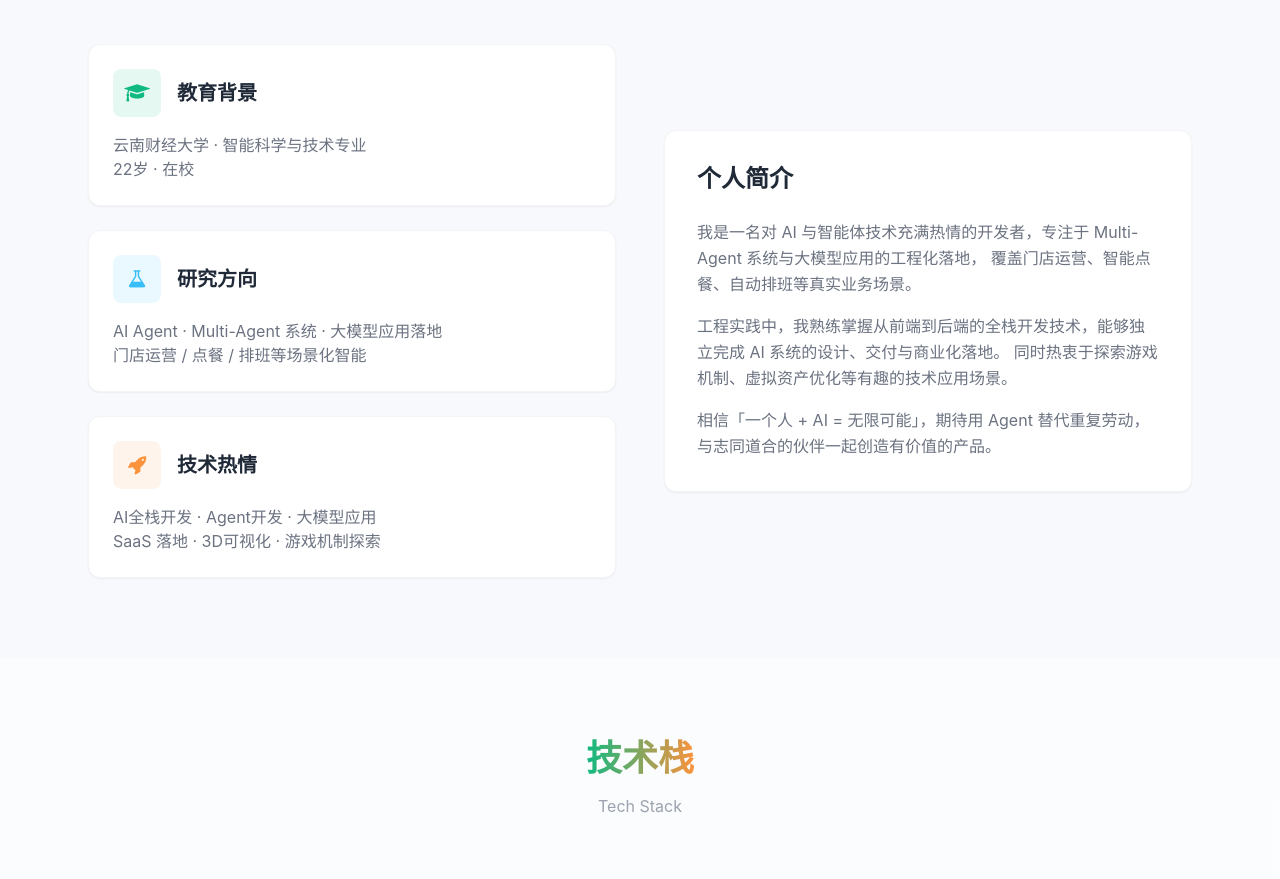
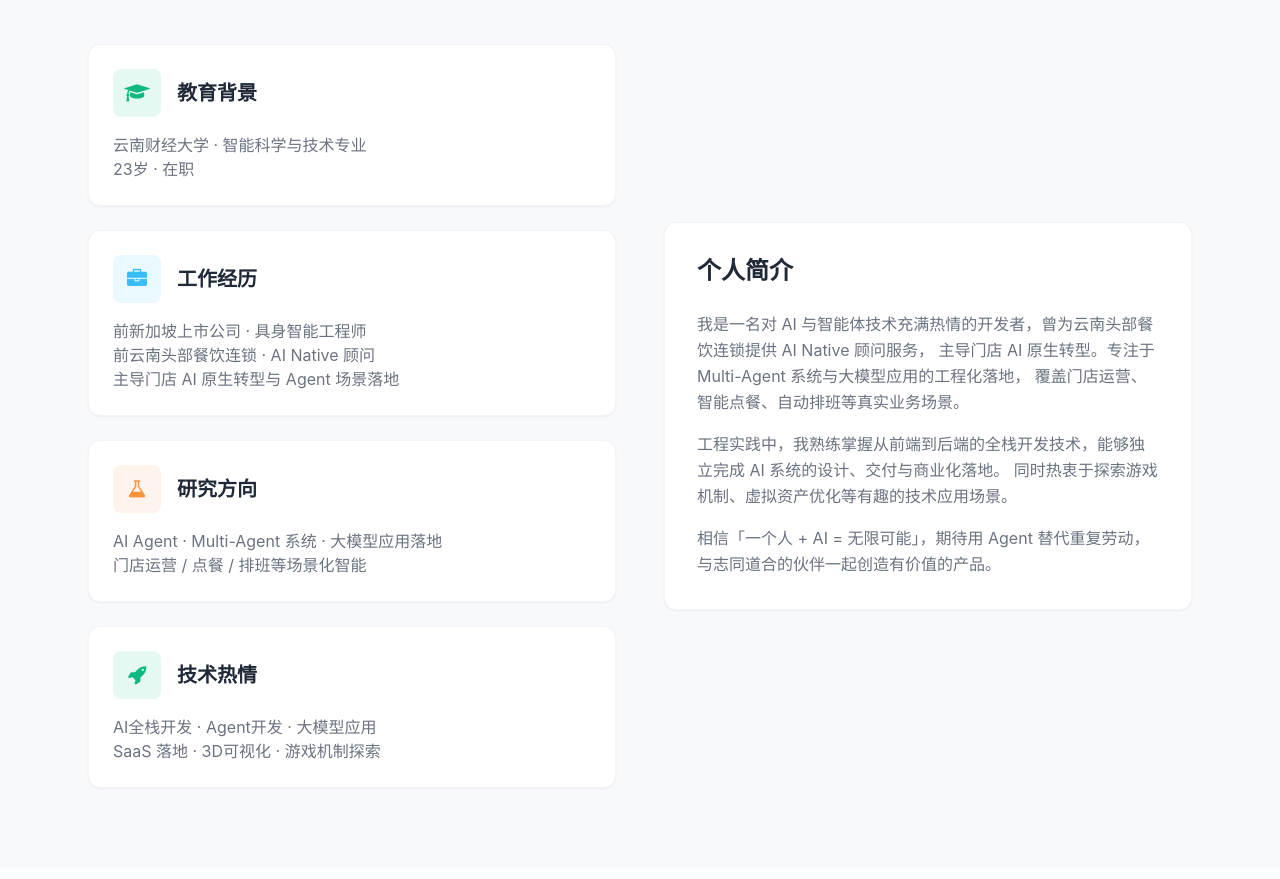
Before and after one commit to WEMoon957/leejunying.github.io, a plain HTML site: page index.html in a window 1280 px wide. Shown: the part 980-1859 px from the top of the page. Drawn offline with nearby package versions, Linux system fonts and the light colour scheme.

Commit message:
feat: 更新个人简介与工作经历（23岁在职、AI Native顾问、具身智能工程师）
- 教育背景改为 23岁 · 在职
- 新增工作经历卡片：前新加坡上市公司具身智能工程师、前云南头部餐饮连锁 AI Native 顾问
- 个人简介补充顾问经历，卡片配色轮换调整

```diff
--- a/index.html
+++ b/index.html
@@ -150,14 +150,28 @@
                         </div>
                         <p class="text-gray-500">
                             云南财经大学 · 智能科学与技术专业<br>
-                            22岁 · 在校
+                            23岁 · 在职
                         </p>
                     </div>
 
                     <div class="bg-white p-6 rounded-xl border border-gray-100 shadow-sm hover:border-secondary/40 transition-all">
                         <div class="flex items-center gap-4 mb-4">
                             <div class="w-12 h-12 bg-secondary/10 rounded-lg flex items-center justify-center">
-                                <i class="fa fa-flask text-secondary text-xl"></i>
+                                <i class="fa fa-briefcase text-secondary text-xl"></i>
+                            </div>
+                            <h3 class="text-xl font-semibold">工作经历</h3>
+                        </div>
+                        <p class="text-gray-500">
+                            前新加坡上市公司 · 具身智能工程师<br>
+                            前云南头部餐饮连锁 · AI Native 顾问<br>
+                            主导门店 AI 原生转型与 Agent 场景落地
+                        </p>
+                    </div>
+
+                    <div class="bg-white p-6 rounded-xl border border-gray-100 shadow-sm hover:border-accent/40 transition-all">
+                        <div class="flex items-center gap-4 mb-4">
+                            <div class="w-12 h-12 bg-accent/10 rounded-lg flex items-center justify-center">
+                                <i class="fa fa-flask text-accent text-xl"></i>
                             </div>
                             <h3 class="text-xl font-semibold">研究方向</h3>
                         </div>
@@ -167,10 +181,10 @@
                         </p>
                     </div>
 
-                    <div class="bg-white p-6 rounded-xl border border-gray-100 shadow-sm hover:border-accent/40 transition-all">
+                    <div class="bg-white p-6 rounded-xl border border-gray-100 shadow-sm hover:border-primary/40 transition-all">
                         <div class="flex items-center gap-4 mb-4">
-                            <div class="w-12 h-12 bg-accent/10 rounded-lg flex items-center justify-center">
-                                <i class="fa fa-rocket text-accent text-xl"></i>
+                            <div class="w-12 h-12 bg-primary/10 rounded-lg flex items-center justify-center">
+                                <i class="fa fa-rocket text-primary text-xl"></i>
                             </div>
                             <h3 class="text-xl font-semibold">技术热情</h3>
                         </div>
@@ -184,7 +198,8 @@
                 <div class="bg-white p-8 rounded-xl border border-gray-100 shadow-sm">
                     <h3 class="text-2xl font-semibold mb-6">个人简介</h3>
                     <p class="text-gray-500 leading-relaxed mb-4">
-                        我是一名对 AI 与智能体技术充满热情的开发者，专注于 Multi-Agent 系统与大模型应用的工程化落地，
+                        我是一名对 AI 与智能体技术充满热情的开发者，曾为云南头部餐饮连锁提供 AI Native 顾问服务，
+                        主导门店 AI 原生转型。专注于 Multi-Agent 系统与大模型应用的工程化落地，
                         覆盖门店运营、智能点餐、自动排班等真实业务场景。
                     </p>
                     <p class="text-gray-500 leading-relaxed mb-4">
```
